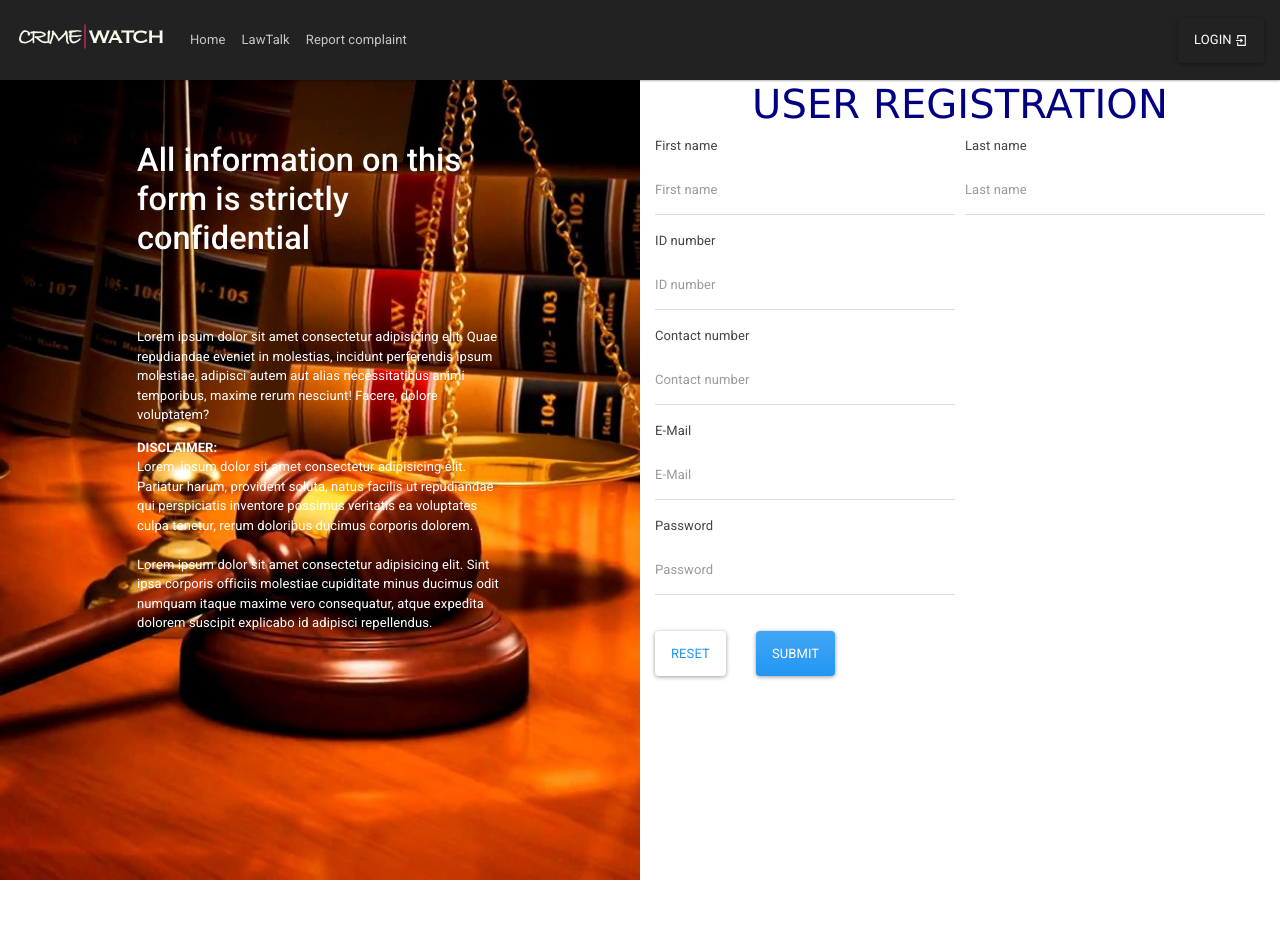
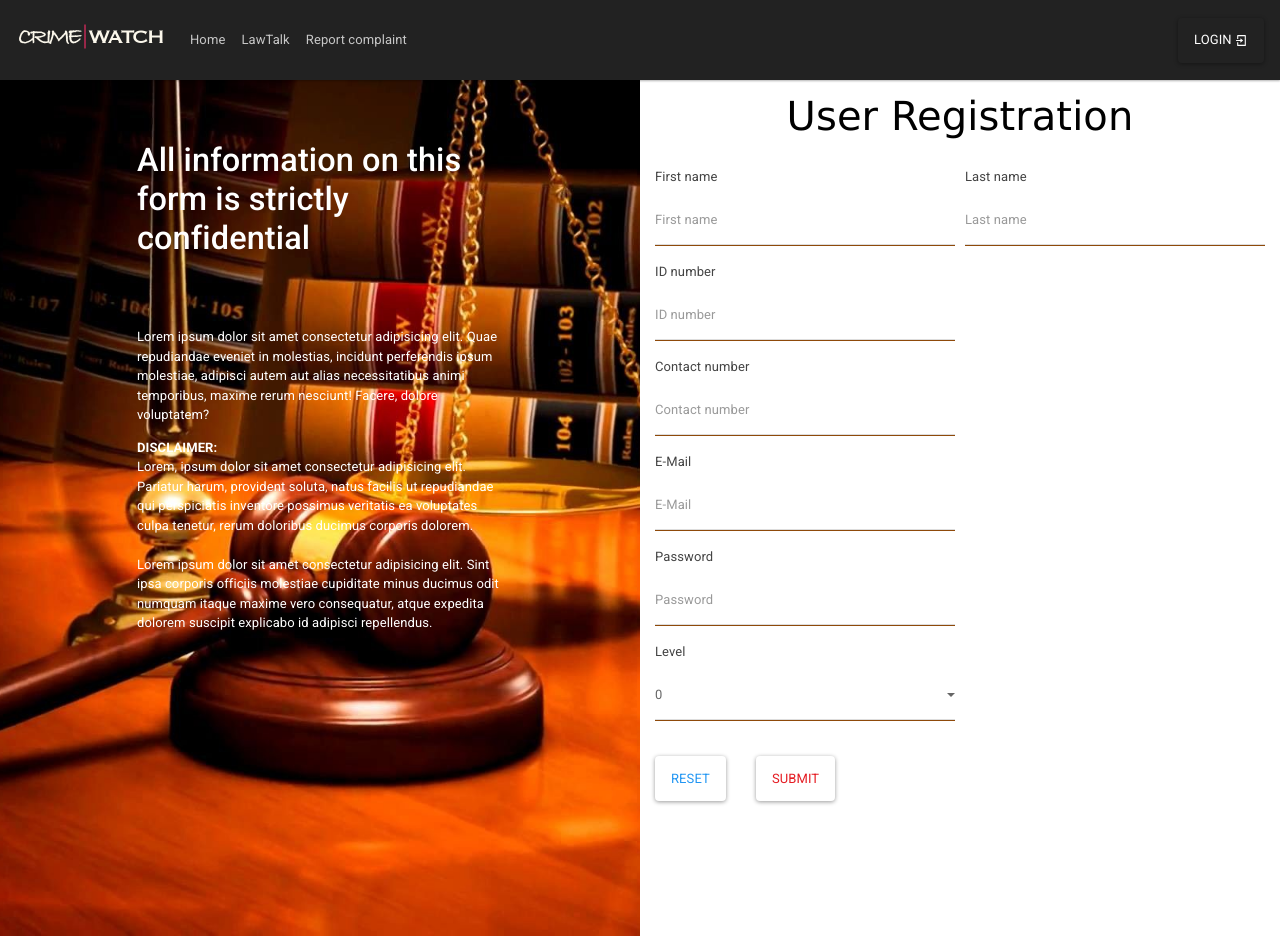
Before and after one commit to kavindasr/se_react_fe, a React (Create React App) app in the folder web-app/: page /Register in a window 1280 px wide. Before the commit the page ends 880 px from the top, so only its background shows below. Built offline with nearby package versions, Linux system fonts and the light colour scheme.

Commit message:
Add files via upload

```diff
--- a/web-app/src/components/RegistrationForm/RegistrationForm.css
+++ b/web-app/src/components/RegistrationForm/RegistrationForm.css
@@ -1,29 +1,27 @@
-.LeftColu{
-    background: url(./background_image.jpg);
+.LeftColmn{
+    background:  url(./background_image3.jpg);
     background-size: cover;
     background-position: top;
-    background-attachment: fixed;
+    background-attachment:fixed;
     width: 50vw;
-    height: 100vh;
+    height: 107vh;
 }
 
 .registration-main{
-    color:navy;
+    color:Black;
     display:block;
-    text-transform: uppercase;
     font-size: 40px;
     font-weight: 400;
     text-decoration: none;
 
-    padding-Left:"20%";
-    padding-Right:"20%";
-    padding-Top:"5%";
-    padding-Bottom:"5%";
-
     animation-name: moveInRight;
-    animation-duration: 1s;
+    animation-duration: 1.5s;
     animation-timing-function: ease-out;
 }
+
+.form-control:valid {
+    border-bottom: 1.5px solid #8f4a0a!important;
+  }
 
 @keyframes moveInRight{
     0%{
--- a/web-app/src/components/RegistrationForm/RegistrationForm.jsx
+++ b/web-app/src/components/RegistrationForm/RegistrationForm.jsx
@@ -7,7 +7,7 @@ class registration extends Component{
         return(
             <Container fluid>
             <Row>
-                <Col className="LeftColu" lg={6}>
+                <Col className="LeftColmn" lg={6}>
                     <Media>
                         <Media.Body>
                             <h1 style={{color: 'white',paddingLeft:"20%",paddingRight:"20%",paddingTop:"10%",paddingBottom:"10%"}}>All information on this form is strictly confidential</h1>
@@ -19,10 +19,10 @@ class registration extends Component{
                 <Col className="RightCol"  lg={6}>
                     <Media>
                         <Media.Body>
-                            <h2 className="registration-main">User Registration</h2>
+                            <h2 className="registration-main" style={{paddingTop:"2%"}}>User Registration</h2>
                             <div className="form">
                                 <form>
-                                    <div className="form-row">
+                                    <div className="form-row" style={{paddingTop:"3%"}}>
                                         <div className="form-group col-md-6">
                                             <label htmlFor="inputName">First name</label>
                                             <input type="text" className="form-control" id="inputName" placeholder="First name" />
@@ -52,15 +52,25 @@ class registration extends Component{
                                     </div>
                                     <div className="form-row">
                                         <div className="form-group col-md-6">
-                                            <label htmlFor="inputContactnumber">Password</label>
-                                            <input type="text" className="form-control" id="inputContactnumber" placeholder="Password" />
+                                            <label htmlFor="inputPassword">Password</label>
+                                            <input type="text" className="form-control" id="inputPassword" placeholder="Password" />
+                                        </div>
+                                    </div>
+                                    <div className="form-row">
+                                        <div className="form-group col-md-6">
+                                            <label htmlFor="inputLevel">Level</label>
+                                                <select class="form-control" id="exampleFormControlSelect1">
+                                                    <option>0</option>
+                                                    <option>1</option>
+                                                    <option>2</option>
+                                                </select>
                                         </div>
                                     </div>
                                 </form>
                             </div>
                             <br />
                             <input className="btn btn-outline-primary" type="reset" value="Reset"></input>
-                            <input className="btn btn-primary" type="submit" value="Submit"></input>
+                            <input className="btn btn-outline-danger waves-effect" type="submit" value="Submit"></input>
                         </Media.Body>
                     </Media>
                 </Col>
```
Also changed, not shown: web-app/src/components/RegistrationForm/background_image3.jpg (added).
